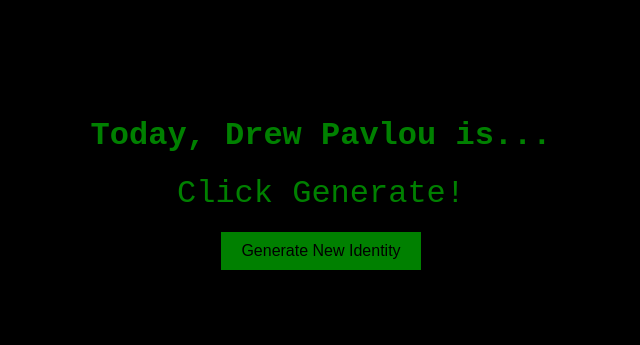
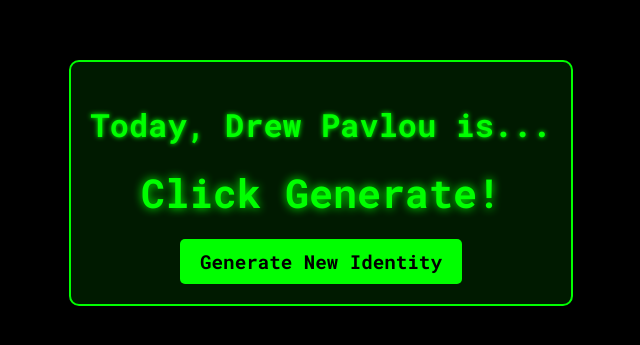
Before and after one commit to SlicksRoboto/who-is-drew-pavlou-today, a plain HTML site: page index.html in a window 1280 px wide. Shown: the part 217-562 px from the top of the page, without its empty margins (319-959 px from the left). Drawn offline with Linux system fonts and the light colour scheme.

Commit message:
Update index.html

```diff
--- a/index.html
+++ b/index.html
@@ -5,10 +5,12 @@
     <meta name="viewport" content="width=device-width, initial-scale=1.0">
     <title>Who is Drew Pavlou today?</title>
     <style>
+        @import url('https://fonts.googleapis.com/css2?family=Roboto+Mono:wght@400;700&display=swap');
+
         body {
             background-color: black;
-            color: green;
-            font-family: 'Courier New', Courier, monospace; /* Commonly used for a calculator-like font */
+            color: #00ff00;
+            font-family: 'Roboto Mono', monospace;
             display: flex;
             justify-content: center;
             align-items: center;
@@ -17,28 +19,45 @@
         }
         .container {
             text-align: center;
+            padding: 20px;
+            border: 2px solid #00ff00;
+            border-radius: 10px;
+            background-color: rgba(0, 255, 0, 0.1);
+        }
+        h1 {
+            font-size: 2em;
+            margin-bottom: 20px;
+            text-shadow: 0 0 5px #00ff00;
         }
         .display {
-            font-size: 2em;
+            font-size: 2.5em;
             margin: 20px 0;
+            min-height: 1.2em;
+            font-weight: 700;
+            text-shadow: 0 0 10px #00ff00;
         }
         button {
-            background-color: green;
+            background-color: #00ff00;
             color: black;
             border: none;
             padding: 10px 20px;
-            font-size: 1em;
+            font-size: 1.2em;
             cursor: pointer;
+            font-family: 'Roboto Mono', monospace;
+            font-weight: 700;
+            border-radius: 5px;
+            transition: all 0.3s ease;
         }
         button:hover {
-            background-color: darkgreen;
+            background-color: #00cc00;
+            box-shadow: 0 0 15px #00ff00;
         }
     </style>
 </head>
 <body>
     <div class="container">
         <h1>Today, Drew Pavlou is...</h1>
-        <div class="display" id="ethnicityDisplay">
+        <div class="display" id="identityDisplay">
             Click Generate!
         </div>
         <button onclick="generateIdentity()">Generate New Identity</button>
@@ -70,13 +89,13 @@
         ];
 
         function generateIdentity() {
-            const display = document.getElementById('ethnicityDisplay');
+            const display = document.getElementById('identityDisplay');
             display.textContent = '...';
 
             setTimeout(() => {
                 if (Math.random() < 0.5) {
                     const randomFood = foods[Math.floor(Math.random() * foods.length)];
-                    display.textContent = `EATING ${randomFood.toUpperCase()}`;
+                    display.textContent = randomFood.toUpperCase();
                 } else {
                     const randomEthnicity = ethnicities[Math.floor(Math.random() * ethnicities.length)];
                     display.textContent = randomEthnicity.toUpperCase();
```
